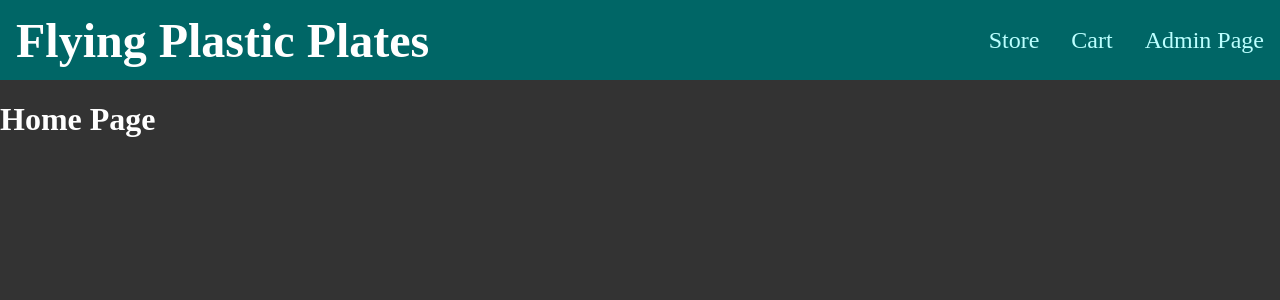
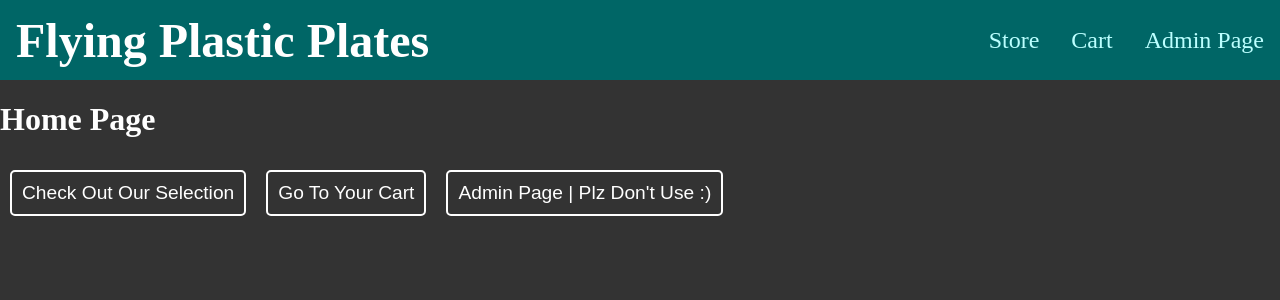
Before and after one commit to Sami-Saastamoinen/Advanced-Web-Programming-Project, a React (Create React App) app in the folder final-project/: page / in a window 1280 px wide. Shown: the top 300 px of the page. Built offline with nearby package versions, Linux system fonts and the light colour scheme.

Commit message:
index html clean-up, nav buttons & styling

```diff
--- a/final-project/public/index.html
+++ b/final-project/public/index.html
@@ -9,35 +9,10 @@
       name="description"
       content="Web site created using create-react-app"
     />
-    <link rel="apple-touch-icon" href="%PUBLIC_URL%/logo192.png" />
-    <!--
-      manifest.json provides metadata used when your web app is installed on a
-      user's mobile device or desktop. See https://developers.google.com/web/fundamentals/web-app-manifest/
-    -->
-    <link rel="manifest" href="%PUBLIC_URL%/manifest.json" />
-    <!--
-      Notice the use of %PUBLIC_URL% in the tags above.
-      It will be replaced with the URL of the `public` folder during the build.
-      Only files inside the `public` folder can be referenced from the HTML.
-
-      Unlike "/favicon.ico" or "favicon.ico", "%PUBLIC_URL%/favicon.ico" will
-      work correctly both with client-side routing and a non-root public URL.
-      Learn how to configure a non-root public URL by running `npm run build`.
-    -->
     <title>Final Project</title>
   </head>
   <body>
     <noscript>You need to enable JavaScript to run this app.</noscript>
     <div id="root"></div>
-    <!--
-      This HTML file is a template.
-      If you open it directly in the browser, you will see an empty page.
-
-      You can add webfonts, meta tags, or analytics to this file.
-      The build step will place the bundled scripts into the <body> tag.
-
-      To begin the development, run `npm start` or `yarn start`.
-      To create a production bundle, use `npm run build` or `yarn build`.
-    -->
   </body>
 </html>
--- a/final-project/src/components/MainNavigation.css
+++ b/final-project/src/components/MainNavigation.css
@@ -8,11 +8,19 @@
 	padding: 0 1rem;
 }
 
-.main-navigation__logo a{
+.main-navigation__logo a {
 	text-decoration: none;
 	font-size: 3rem;
 	color: #fff;
 	font-weight: bold;
+}
+
+.main-navigation__logo a:hover,
+.main-navigation__logo a:focus,
+.main-navigation__logo a:active {
+	outline: none;
+	color: #bff;
+	text-decoration: underline;
 }
 
 .main-navigation__items ul {
@@ -34,7 +42,9 @@
 }
 
 .main-navigation__items a:hover,
-.main-navigation__items a:active,
-.main-navigation__items a.active {
+.main-navigation__items a:focus,
+.main-navigation__items a:active {
+	outline: none;
 	color: #fff;
+	text-decoration: underline;
 }
--- a/final-project/src/index.css
+++ b/final-project/src/index.css
@@ -1,9 +1,27 @@
 * {
-  box-sizing: border-box;
+	box-sizing: border-box;
 }
 
 body {
-  margin: 0;
-  background-color: #333;
-  color: #fff;
+	margin: 0;
+	background-color: #333;
+	color: #fff;
 }
+
+.home__button {
+	background-color: #333;
+	color: #fff;
+	border: 2px solid #fff;
+	border-radius: 5px;
+	padding: 10px;
+	margin: 10px;
+	font-size: 1.2rem;
+	text-decoration: none;
+}
+
+.home__button:hover,
+.home__button:focus {
+	outline: none;
+	background-color: #fff;
+	color: #333;
+}
--- a/final-project/src/pages/Home.js
+++ b/final-project/src/pages/Home.js
@@ -1,7 +1,20 @@
+import { useNavigate } from "react-router-dom";
+
 const HomePage = () => {
+	const navigate = useNavigate();
+
 	return (
 		<div>
 			<h1>Home Page</h1>
+			<button className="home__button" onClick={() => navigate("/store")}>
+				Check Out Our Selection
+			</button>
+			<button className="home__button" onClick={() => navigate("/cart")}>
+				Go To Your Cart
+			</button>
+			<button className="home__button" onClick={() => navigate("/admin")}>
+				Admin Page | Plz Don't Use :)
+			</button>
 		</div>
 	);
 };
```
Also changed, not shown: final-project/src/App.css (added). Lines whose indentation alone changed are shown as unchanged.
